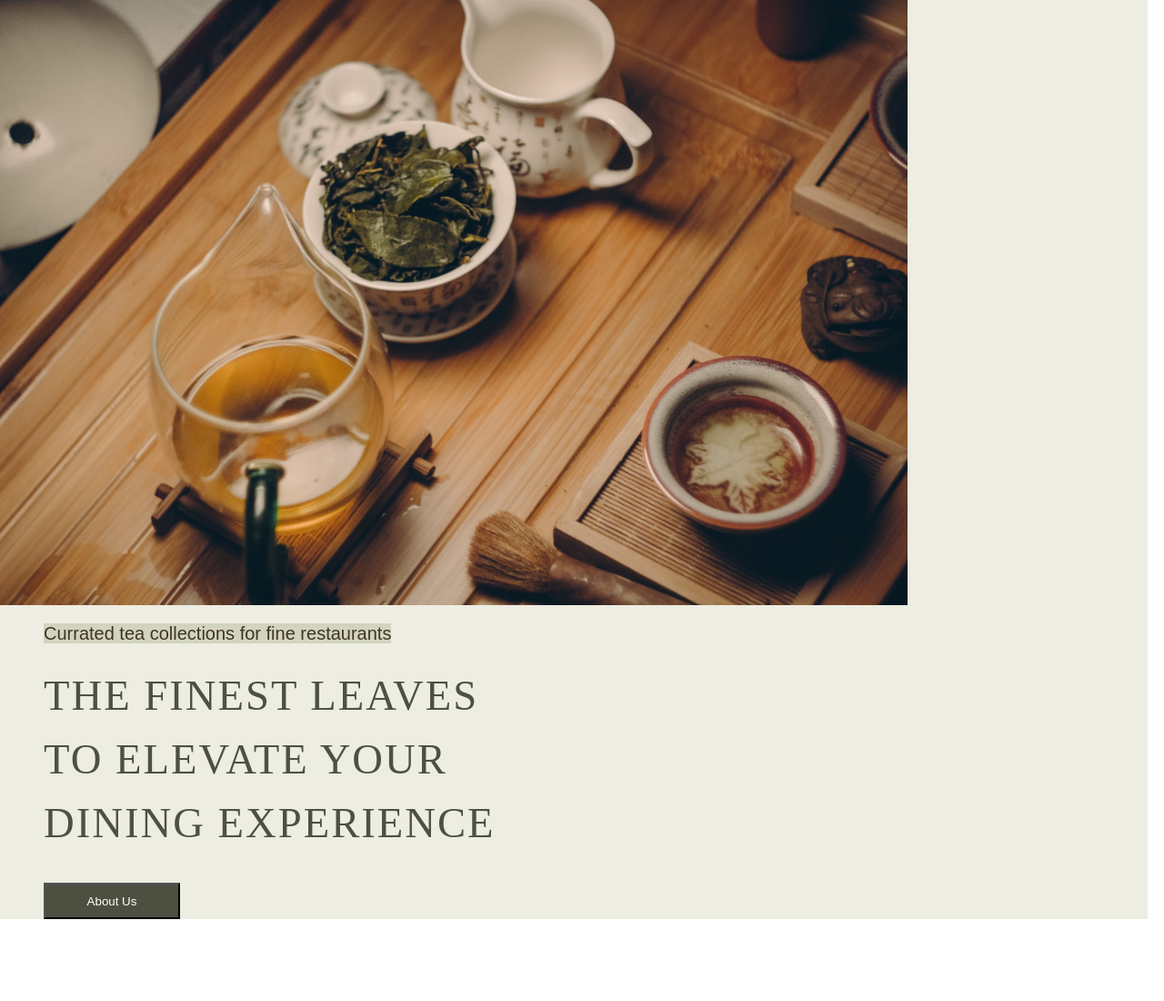
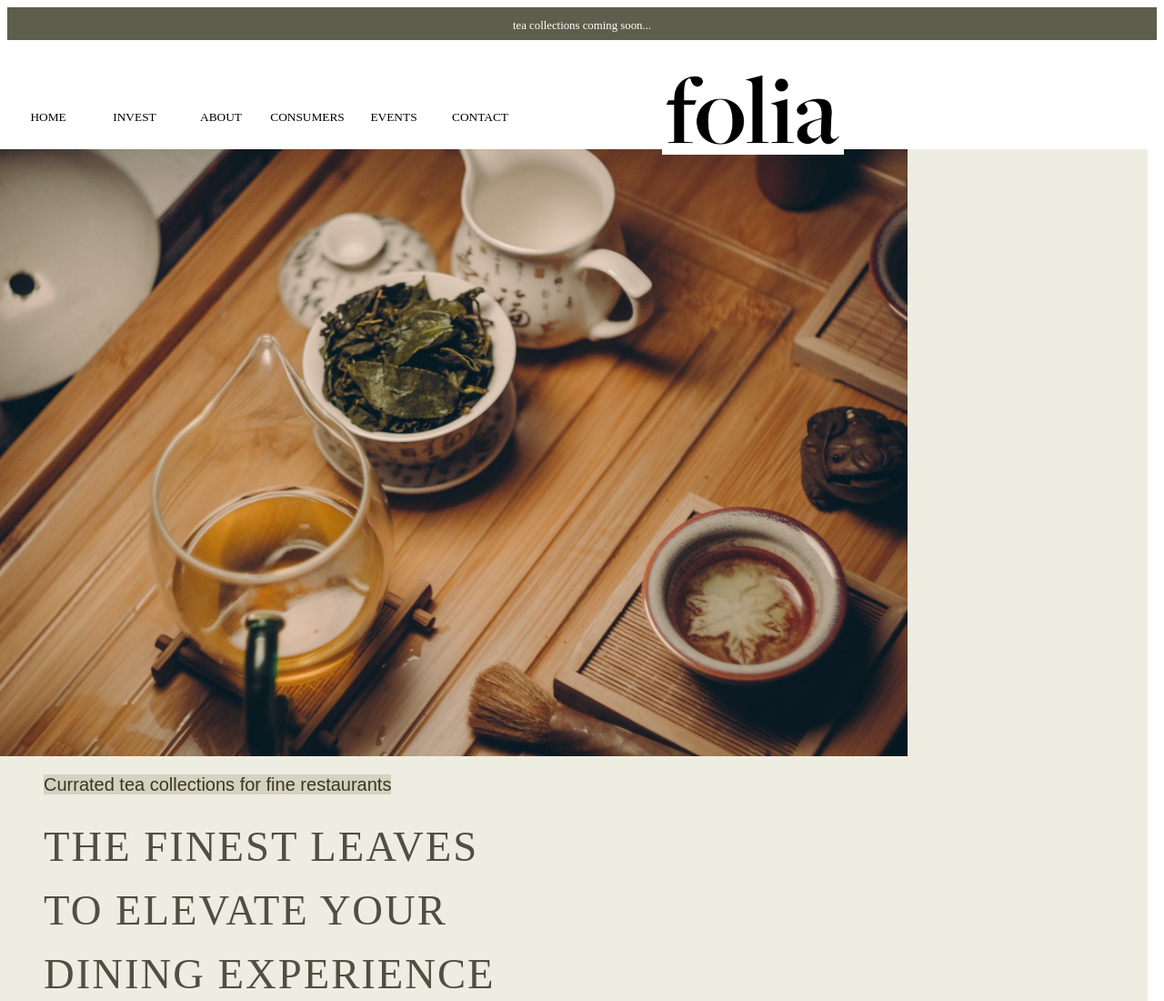
Before and after one commit to noychat/Folia-Website, a plain HTML site: page folia-homepage.html in a window 1280 px wide. Shown: the top 1100 px of the page at 91% size. Drawn offline with Linux system fonts and the light colour scheme.

Commit message:
Update folia-homepage.html

```diff
--- a/folia-homepage.html
+++ b/folia-homepage.html
@@ -3,6 +3,7 @@
         <link rel="preconnect" href="https://fonts.googleapis.com">
 <link rel="preconnect" href="https://fonts.gstatic.com" crossorigin>
 <link href="https://fonts.googleapis.com/css2?family=Josefin+Sans:wght@350&display=swap" rel="stylesheet">
+<link href="https://noychat.github.io/Folia-Website/MenuStyleSheet.css" rel="stylesheet">
         <title>Folia</title>
         <style>
             #outercontainer{
@@ -134,6 +135,30 @@
         </script>
     </head>
     <body>
+        <div class="announcement">
+            <p>tea collections coming soon...</a></p>
+          </div>
+    <div id="navbar">
+    <div id="nav">
+    <div class="menu">
+        <div id="menu">
+
+            <ul>
+
+            <li> <a href="#">HOME</a>
+            <li> <a href="#">INVEST</a></li>
+            <li> <a href="#">ABOUT</a></li>
+            <li> <a href="#">CONSUMERS</a></li>
+            <li> <a href="#">EVENTS</a>
+                <li> <a href="#">CONTACT</a>
+
+    </div><!--close MENU-->
+    </div>
+    </div>
+    <div id="logobox">
+        <img src="https://raw.githubusercontent.com/noychat/Folia-Website/main/folialogo.png?token=GHSAT0AAAAAABTDB3YXFXFCR7WTNUNPXGQUYS6M22A" alt="Folia Logo" id="logo">
+    </div>
+</div>
         <div id="outercontainer">
             <div id="topbox"> <!--box for top-most portion w/ main photo-->
                 <img src="pexels-photo-229493.jpg" class="topphoto">
```
